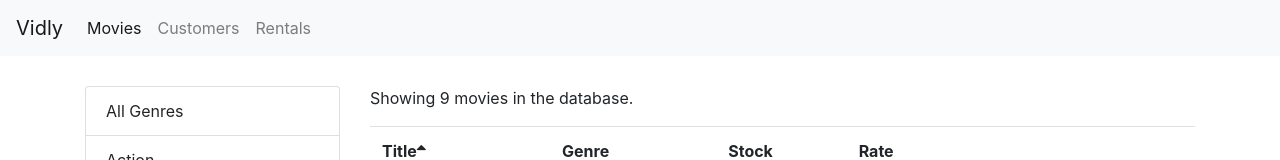
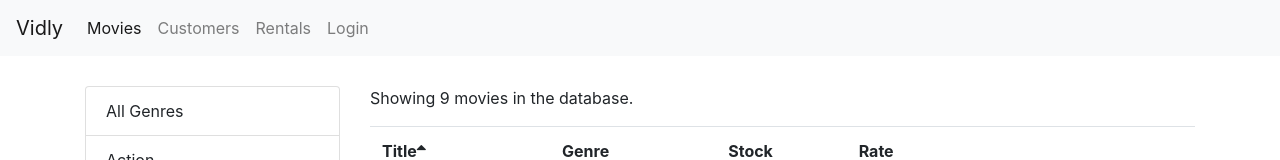
Before and after one commit to ashik77/vidly, a React (Create React App) app: page /movies in a window 1280 px wide. Shown: the top 160 px of the page. Built offline with nearby package versions, Linux system fonts and the light colour scheme.

Commit message:
building a bootstrap login form.

```diff
--- a/src/App.js
+++ b/src/App.js
@@ -6,6 +6,7 @@
 import Rentals from "./components/rentals";
 import NotFound from "./components/notFound";
 import NavBar from "./components/navBar";
+import LoginForm from "./components/loginForm";
 import "./App.css";
 
 class App extends Component {
@@ -15,6 +16,7 @@
         <NavBar />
         <main className="container">
           <Switch>
+            <Route path="/login" component={LoginForm} />
             <Route path="/movies/:id" component={MovieForm} />
             <Route path="/movies" component={Movies} />
             <Route path="/customers" component={Customers} />
--- /dev/null
+++ b/src/components/loginForm.jsx
@@ -0,0 +1,24 @@
+import React, { Component } from "react";
+
+class LoginForm extends Component {
+  render() {
+    return (
+      <div>
+        <h1>Login</h1>
+        <form>
+          <div className="form-group">
+            <label htmlFor="username">Username</label>
+            <input id="username" type="text" className="form-control" />
+          </div>
+          <div className="form-group">
+            <label htmlFor="password">Password</label>
+            <input id="password" type="text" className="form-control" />
+          </div>
+          <button className="btn btn-primary">Login</button>
+        </form>
+      </div>
+    );
+  }
+}
+
+export default LoginForm;
--- a/src/components/navBar.jsx
+++ b/src/components/navBar.jsx
@@ -29,6 +29,9 @@
           <NavLink className="nav-item nav-link" to="/rentals">
             Rentals
           </NavLink>
+          <NavLink className="nav-item nav-link" to="/login">
+            Login
+          </NavLink>
         </div>
       </div>
     </nav>
```
